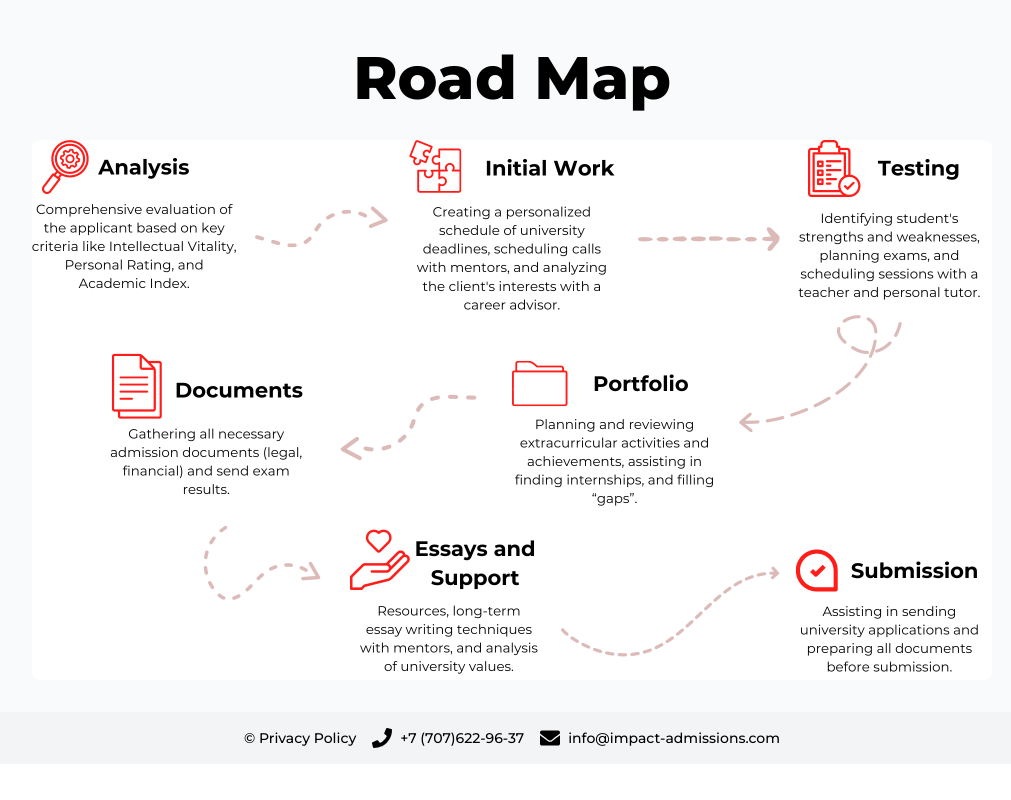
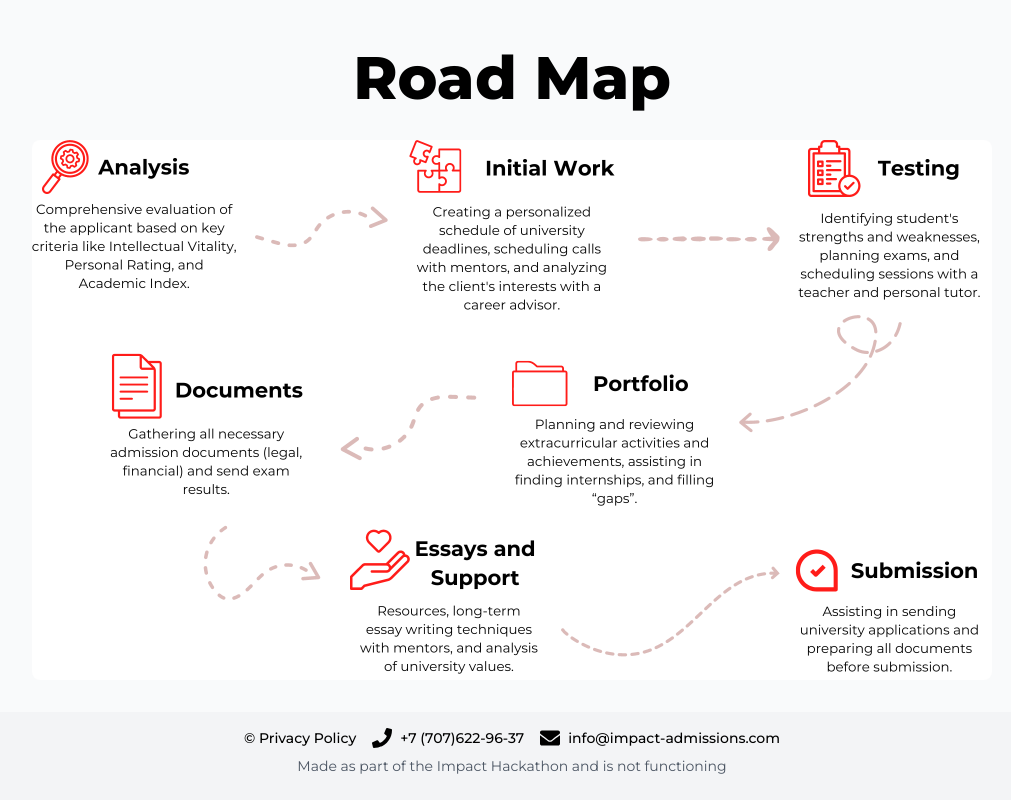
Before and after one commit to yeraaaa/impact, a Next.js app: page / in a window 1280 px wide. Shown: the part 2013-2813 px from the top of the page, without its empty margins (128-1139 px from the left). Before the commit the page ends 2777 px from the top, so only its background shows below. Built offline with nearby package versions, Linux system fonts and the light colour scheme.

Commit message:
fixed footer

```diff
--- a/src/components/Footer.tsx
+++ b/src/components/Footer.tsx
@@ -1,9 +1,8 @@
 import Link from "next/link";
-import { FaEnvelope, FaPhone, FaTiktok, FaInstagram, FaYoutube, FaLinkedin, FaFacebook } from 'react-icons/fa';
+import { FaEnvelope, FaPhone } from 'react-icons/fa';
 
 export default function Footer() {
   return (
-    <>
     <div className="flex flex-col items-center px-6 py-4 w-full bg-gray-100">
       <div className="flex flex-wrap justify-center gap-4 text-sm md:text-md font-medium text-center">
         <Link href="/privacy-policy">
@@ -16,7 +15,7 @@ export default function Footer() {
           <FaEnvelope size={20} />info@impact-admissions.com
         </a>
       </div>
+      <p className="text-sm text-gray-600 my-2">Made as part of the Impact Hackathon and is not functioning</p>
     </div>
-    </>
   );
 }
--- a/src/components/Hero.tsx
+++ b/src/components/Hero.tsx
@@ -1,6 +1,5 @@
 "use client";
 
-import Link from 'next/link';
 import { useEffect, useState } from 'react';
 import Modal from 'react-modal';
 import Image from 'next/image';
```
Lines whose indentation alone changed are shown as unchanged.
